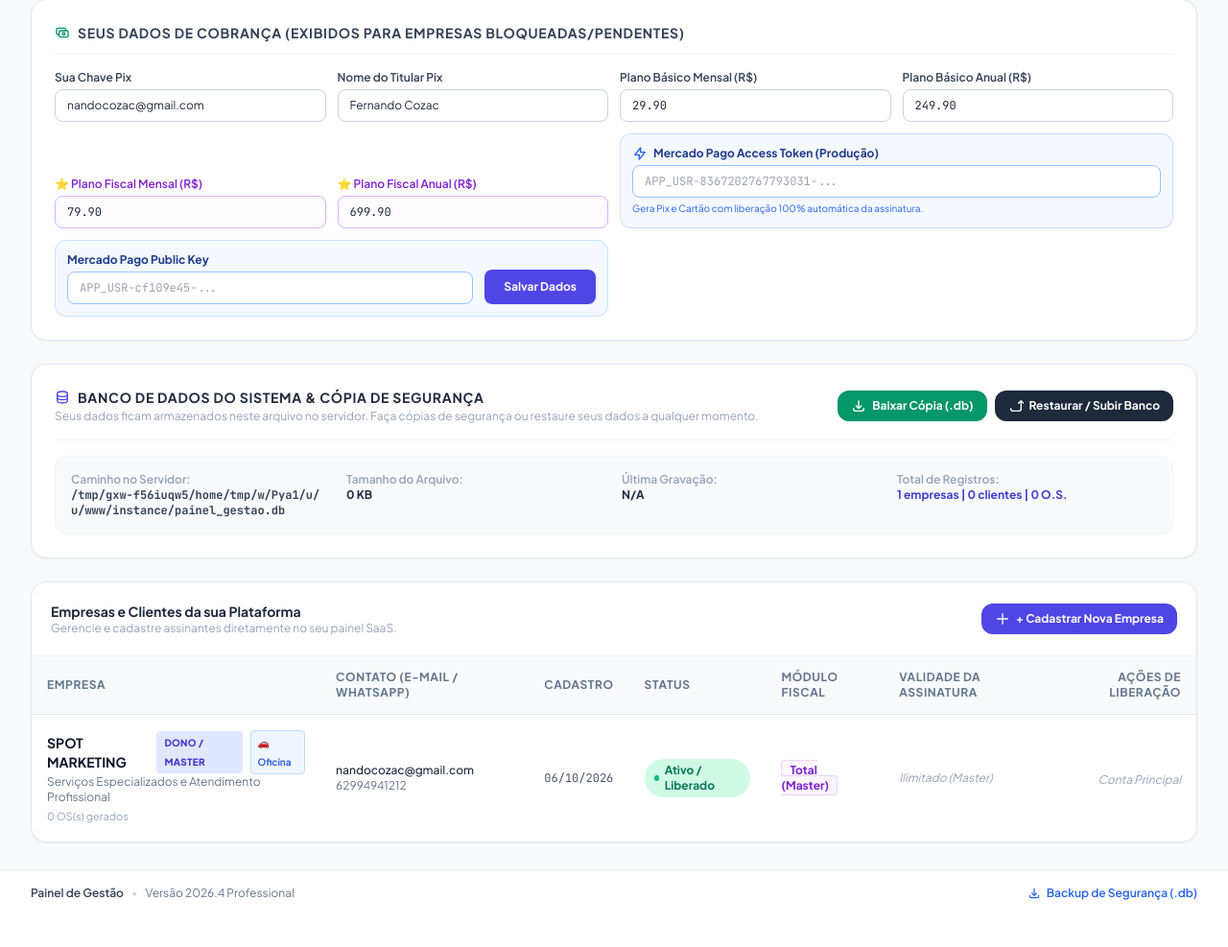
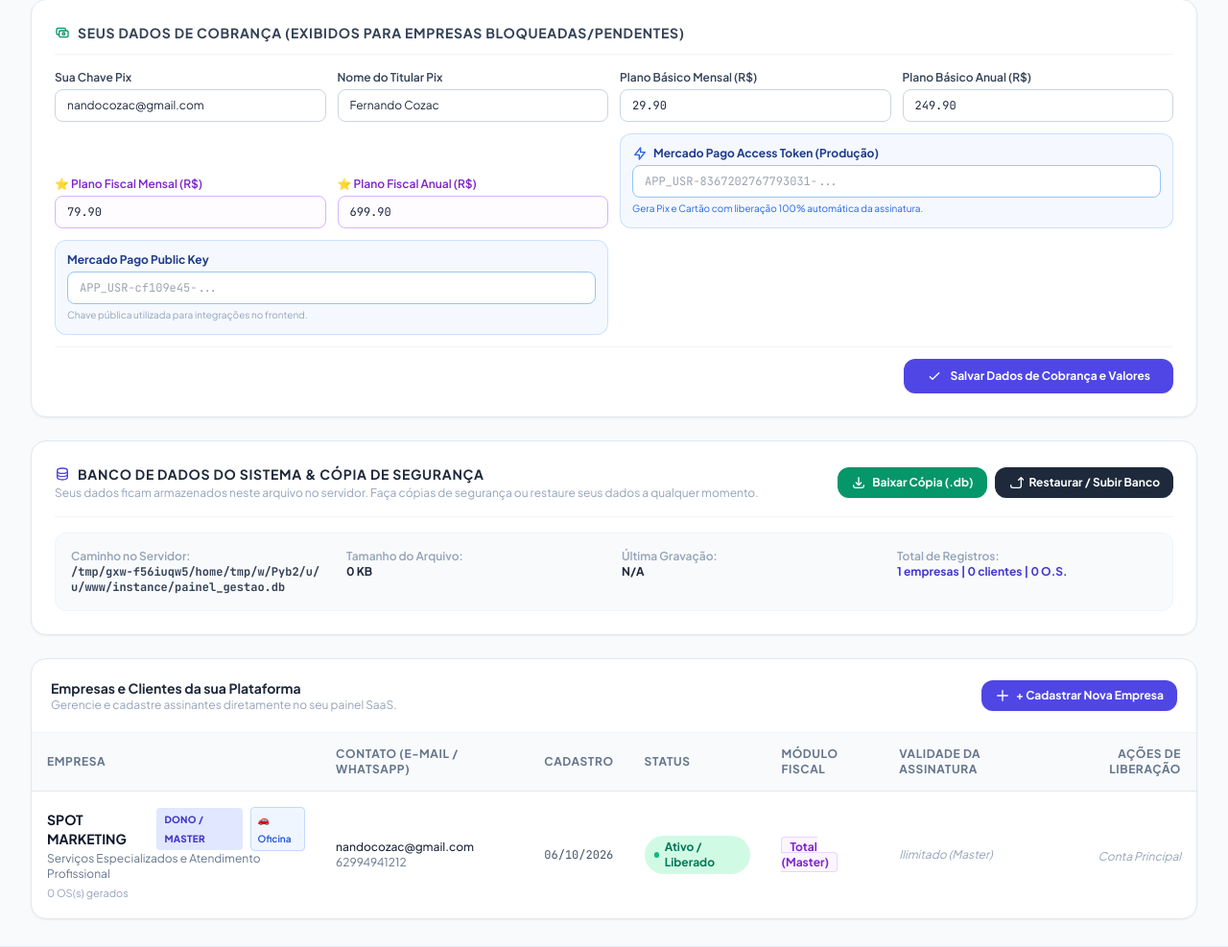
Before and after one commit to nandocozac/painel-gestao, a Flask app: page /admin/empresas in a window 1280 px wide. Shown: the part 254-1241 px from the top of the page at 96% size. Before the commit the page ends 1192 px from the top, so only its background shows below. Run offline with Flask 3, Linux system fonts and the light colour scheme; the visitor is signed in with stand-in values (Sample User, id 1); data comes from the database, SQL or seed files in the repository; data that the repository does not hold is empty; some libraries are stand-ins or nearby versions.

Commit message:
fix: permitir edicao e salvamento flexivel de valores de cobranca (suporte a virgula e ponto sem bloqueio do navegador)

```diff
--- a/app.py
+++ b/app.py
@@ -813,35 +813,25 @@ def admin_nova_empresa():
 def admin_salvar_cobranca():
     g.empresa.chave_pix = request.form.get('chave_pix', '').strip()
     g.empresa.titular_pix = request.form.get('titular_pix', '').strip()
-    try:
-        val_m = float(request.form.get('valor_mensalidade', '29.90').replace(',', '.'))
-        g.empresa.valor_mensalidade = round(val_m, 2)
-    except (ValueError, TypeError):
-        pass
-
-    try:
-        val_a = float(request.form.get('valor_anual', '249.90').replace(',', '.'))
-        g.empresa.valor_anual = round(val_a, 2)
-    except (ValueError, TypeError):
-        pass
-
-    try:
-        val_mf = float(request.form.get('valor_mensalidade_fiscal', '79.90').replace(',', '.'))
-        g.empresa.valor_mensalidade_fiscal = round(val_mf, 2)
-    except (ValueError, TypeError):
-        pass
-
-    try:
-        val_af = float(request.form.get('valor_anual_fiscal', '699.90').replace(',', '.'))
-        g.empresa.valor_anual_fiscal = round(val_af, 2)
-    except (ValueError, TypeError):
-        pass
+    def limpar_valor(val_raw, default_val):
+        if not val_raw:
+            return default_val
+        val_str = str(val_raw).replace('R$', '').replace(' ', '').replace(',', '.')
+        try:
+            return round(float(val_str), 2)
+        except (ValueError, TypeError):
+            return default_val
+
+    g.empresa.valor_mensalidade = limpar_valor(request.form.get('valor_mensalidade'), g.empresa.valor_mensalidade or 29.90)
+    g.empresa.valor_anual = limpar_valor(request.form.get('valor_anual'), g.empresa.valor_anual or 249.90)
+    g.empresa.valor_mensalidade_fiscal = limpar_valor(request.form.get('valor_mensalidade_fiscal'), g.empresa.valor_mensalidade_fiscal or 79.90)
+    g.empresa.valor_anual_fiscal = limpar_valor(request.form.get('valor_anual_fiscal'), g.empresa.valor_anual_fiscal or 699.90)
 
     g.empresa.mercadopago_access_token = request.form.get('mercadopago_access_token', '').strip()
     g.empresa.mercadopago_public_key = request.form.get('mercadopago_public_key', '').strip()
 
     db.session.commit()
-    flash("Dados de cobrança e Mercado Pago atualizados com sucesso!", "success")
+    flash("Dados de cobrança e valores atualizados com sucesso!", "success")
     return redirect(url_for('admin_empresas'))
 
 
--- a/templates/admin_empresas.html
+++ b/templates/admin_empresas.html
@@ -59,25 +59,25 @@
 
             <div>
                 <label class="block text-xs font-semibold text-slate-700 mb-1">Plano Básico Mensal (R$)</label>
-                <input type="number" step="0.01" name="valor_mensalidade" value="{{ '%.2f'|format(empresa.valor_mensalidade or 29.90) }}"
-                    class="w-full text-xs font-mono rounded-lg border border-slate-300 px-3 py-2 text-slate-800 outline-none focus:ring-2 focus:ring-indigo-500">
+                <input type="text" inputmode="decimal" name="valor_mensalidade" value="{{ '%.2f'|format(empresa.valor_mensalidade or 29.90) }}" placeholder="29.90"
+                    class="w-full text-xs font-mono rounded-lg border border-slate-300 px-3 py-2 text-slate-800 outline-none focus:ring-2 focus:ring-indigo-500 bg-white">
             </div>
 
             <div>
                 <label class="block text-xs font-semibold text-slate-700 mb-1">Plano Básico Anual (R$)</label>
-                <input type="number" step="0.01" name="valor_anual" value="{{ '%.2f'|format(empresa.valor_anual or 249.90) }}"
-                    class="w-full text-xs font-mono rounded-lg border border-slate-300 px-3 py-2 text-slate-800 outline-none focus:ring-2 focus:ring-indigo-500">
+                <input type="text" inputmode="decimal" name="valor_anual" value="{{ '%.2f'|format(empresa.valor_anual or 249.90) }}" placeholder="249.90"
+                    class="w-full text-xs font-mono rounded-lg border border-slate-300 px-3 py-2 text-slate-800 outline-none focus:ring-2 focus:ring-indigo-500 bg-white">
             </div>
 
             <div>
                 <label class="block text-xs font-semibold text-purple-700 mb-1">⭐ Plano Fiscal Mensal (R$)</label>
-                <input type="number" step="0.01" name="valor_mensalidade_fiscal" value="{{ '%.2f'|format(empresa.valor_mensalidade_fiscal or 79.90) }}"
+                <input type="text" inputmode="decimal" name="valor_mensalidade_fiscal" value="{{ '%.2f'|format(empresa.valor_mensalidade_fiscal or 79.90) }}" placeholder="79.90"
                     class="w-full text-xs font-mono rounded-lg border border-purple-300 px-3 py-2 text-slate-800 outline-none focus:ring-2 focus:ring-purple-500 bg-purple-50/30">
             </div>
 
             <div>
                 <label class="block text-xs font-semibold text-purple-700 mb-1">⭐ Plano Fiscal Anual (R$)</label>
-                <input type="number" step="0.01" name="valor_anual_fiscal" value="{{ '%.2f'|format(empresa.valor_anual_fiscal or 699.90) }}"
+                <input type="text" inputmode="decimal" name="valor_anual_fiscal" value="{{ '%.2f'|format(empresa.valor_anual_fiscal or 699.90) }}" placeholder="699.90"
                     class="w-full text-xs font-mono rounded-lg border border-purple-300 px-3 py-2 text-slate-800 outline-none focus:ring-2 focus:ring-purple-500 bg-purple-50/30">
             </div>
 
@@ -95,16 +95,21 @@
                 <p class="text-[10px] text-blue-600 mt-1">Gera Pix e Cartão com liberação 100% automática da assinatura.</p>
             </div>
 
-            <div class="sm:col-span-2 bg-blue-50/60 border border-blue-200/80 rounded-xl p-3 flex items-end gap-3">
-                <div class="flex-1">
-                    <label class="block text-xs font-bold text-blue-900 mb-1">Mercado Pago Public Key</label>
-                    <input type="text" name="mercadopago_public_key" value="{{ empresa.mercadopago_public_key or '' }}"
-                        placeholder="APP_USR-cf109e45-..."
-                        class="w-full text-xs font-mono rounded-lg border border-blue-300 px-3 py-2 text-slate-800 outline-none focus:ring-2 focus:ring-blue-500 bg-white">
-                </div>
+            <div class="sm:col-span-2 bg-blue-50/60 border border-blue-200/80 rounded-xl p-3">
+                <label class="block text-xs font-bold text-blue-900 mb-1">Mercado Pago Public Key</label>
+                <input type="text" name="mercadopago_public_key" value="{{ empresa.mercadopago_public_key or '' }}"
+                    placeholder="APP_USR-cf109e45-..."
+                    class="w-full text-xs font-mono rounded-lg border border-blue-300 px-3 py-2 text-slate-800 outline-none focus:ring-2 focus:ring-blue-500 bg-white">
+                <p class="text-[10px] text-slate-400 mt-1">Chave pública utilizada para integrações no frontend.</p>
+            </div>
+
+            <div class="sm:col-span-4 flex justify-end pt-3 border-t border-slate-100">
                 <button type="submit"
-                    class="bg-indigo-600 hover:bg-indigo-700 text-white text-xs font-bold px-5 py-2.5 rounded-lg transition shrink-0 shadow-sm">
-                    Salvar Dados
+                    class="bg-indigo-600 hover:bg-indigo-700 text-white text-xs font-bold px-6 py-2.5 rounded-xl transition shadow-sm flex items-center gap-2 cursor-pointer">
+                    <svg class="w-4 h-4" fill="none" stroke="currentColor" viewBox="0 0 24 24">
+                        <path stroke-linecap="round" stroke-linejoin="round" stroke-width="2" d="M5 13l4 4L19 7" />
+                    </svg>
+                    Salvar Dados de Cobrança e Valores
                 </button>
             </div>
         </form>
```
